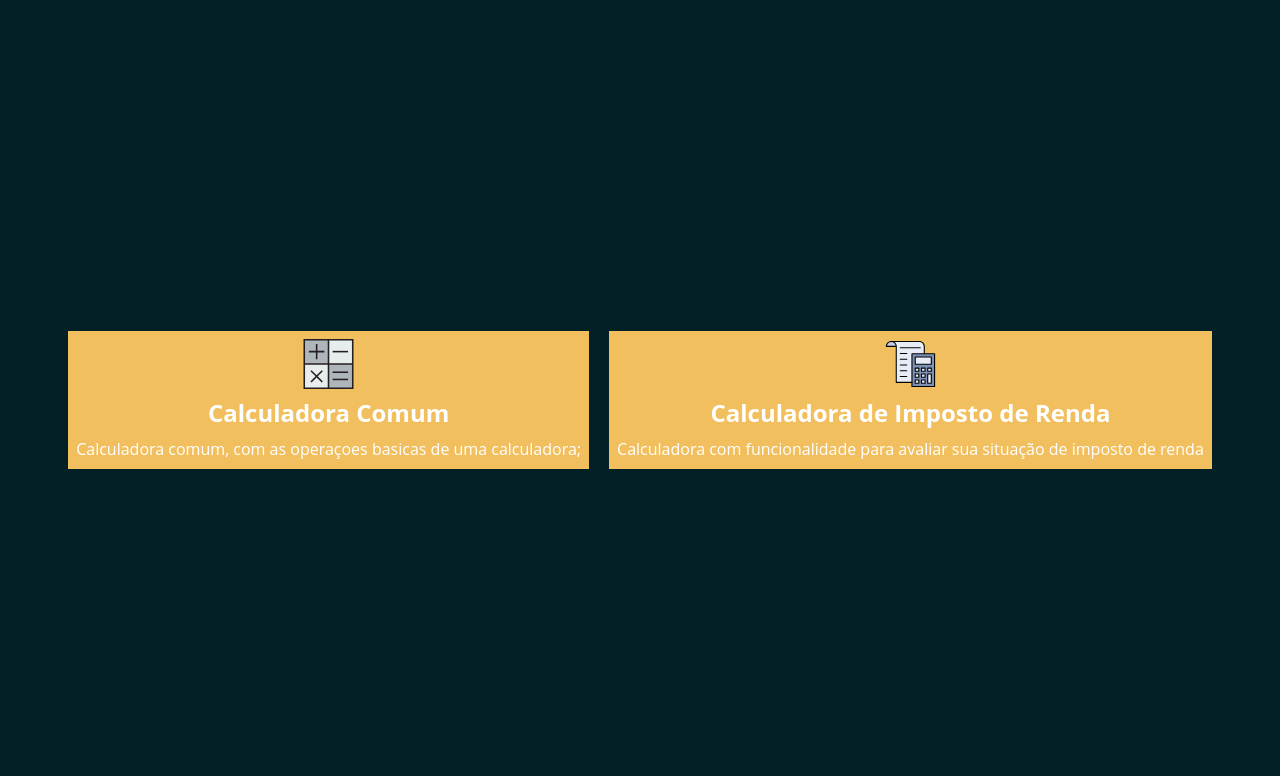
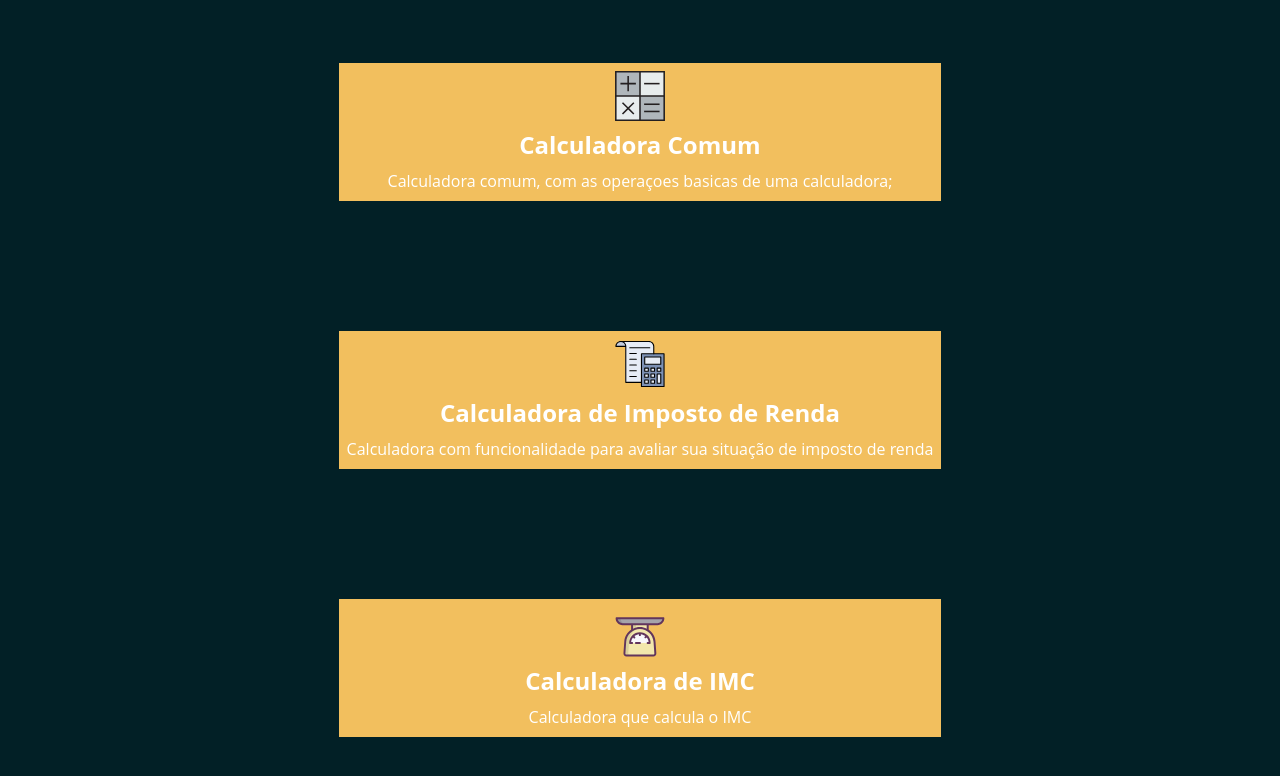
Before and after one commit to Ronaldjga/calculadora, a Next.js app: page / in a window 1280 px wide. Shown: the top 776 px of the page. Built offline with nearby package versions, Linux system fonts and the light colour scheme.

Commit message:
new commit

```diff
--- a/pages/index.js
+++ b/pages/index.js
@@ -1,15 +1,16 @@
 import { ReactDOM } from "react"
 import React from "react"
 import next from "next"
-import { CommonCalculatorBanner, IncomeTaxCalculatorBanner } from "../src/components/calculatorBanner"
+import { CommonCalculatorBanner, ImcCalculatorBanner, IncomeTaxCalculatorBanner } from "../src/components/calculatorBanner"
 
 
 function HomePage() {
     return (
         <>
-            <section className="w-full h-full bg-darkBluePrimary flex justify-center gap-5 items-center p-2">
+            <section className="w-full h-full bg-darkBluePrimary grid justify-center gap-5 items-center p-2">
                 <CommonCalculatorBanner></CommonCalculatorBanner>
                 <IncomeTaxCalculatorBanner></IncomeTaxCalculatorBanner>
+                <ImcCalculatorBanner></ImcCalculatorBanner>
             </section>
         </>
     )
--- a/src/components/calculatorBanner.js
+++ b/src/components/calculatorBanner.js
@@ -3,6 +3,7 @@ import Image from "next/image"
 import { useRouter } from "next/router"
 import commonCalculatorIcon from "./img/commonCalculator.svg"
 import incomeTaxCalculatorIcon from "./img/incomeTaxCalculator.svg"
+import imcCalculatorIcon from "./img/imcCalculator.svg"
 
 export function CommonCalculatorBanner() {
     const routes = useRouter()
@@ -29,3 +30,16 @@ export function IncomeTaxCalculatorBanner() {
         </button>
     )
 }
+
+export function ImcCalculatorBanner() {
+    const routes = useRouter()
+    return (
+        <button type="button" onClick={()=> {routes.push(`/incomeTaxCalculator`)}}>
+            <div className="min-w-[300px] bg-yelloPrimary p-2 flex flex-col gap-2">
+                <Image width={'50px'} height={'50px'} src={imcCalculatorIcon} />
+                <h2 className="text-white font-bold text-2xl">Calculadora de IMC</h2>
+                <p className="text-white">Calculadora que calcula o IMC</p>
+            </div>
+        </button>
+    )
+}
```
